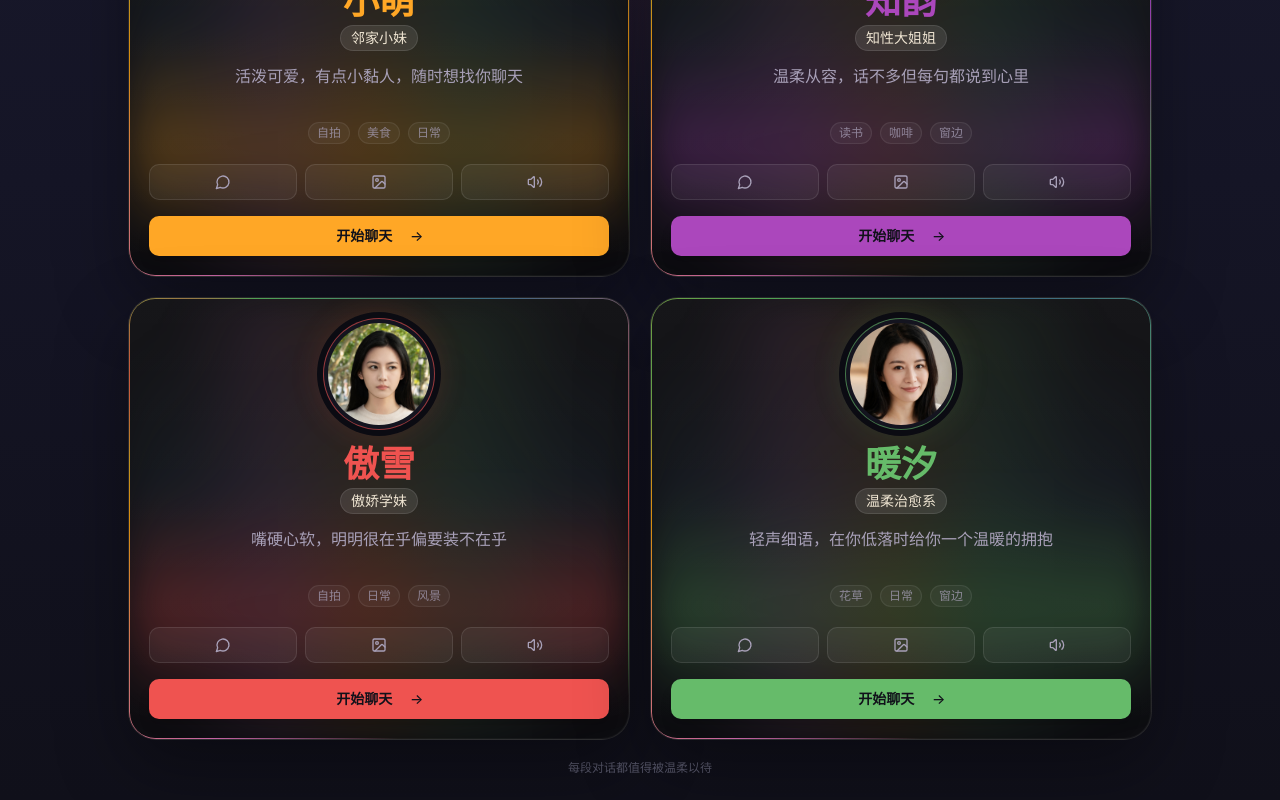
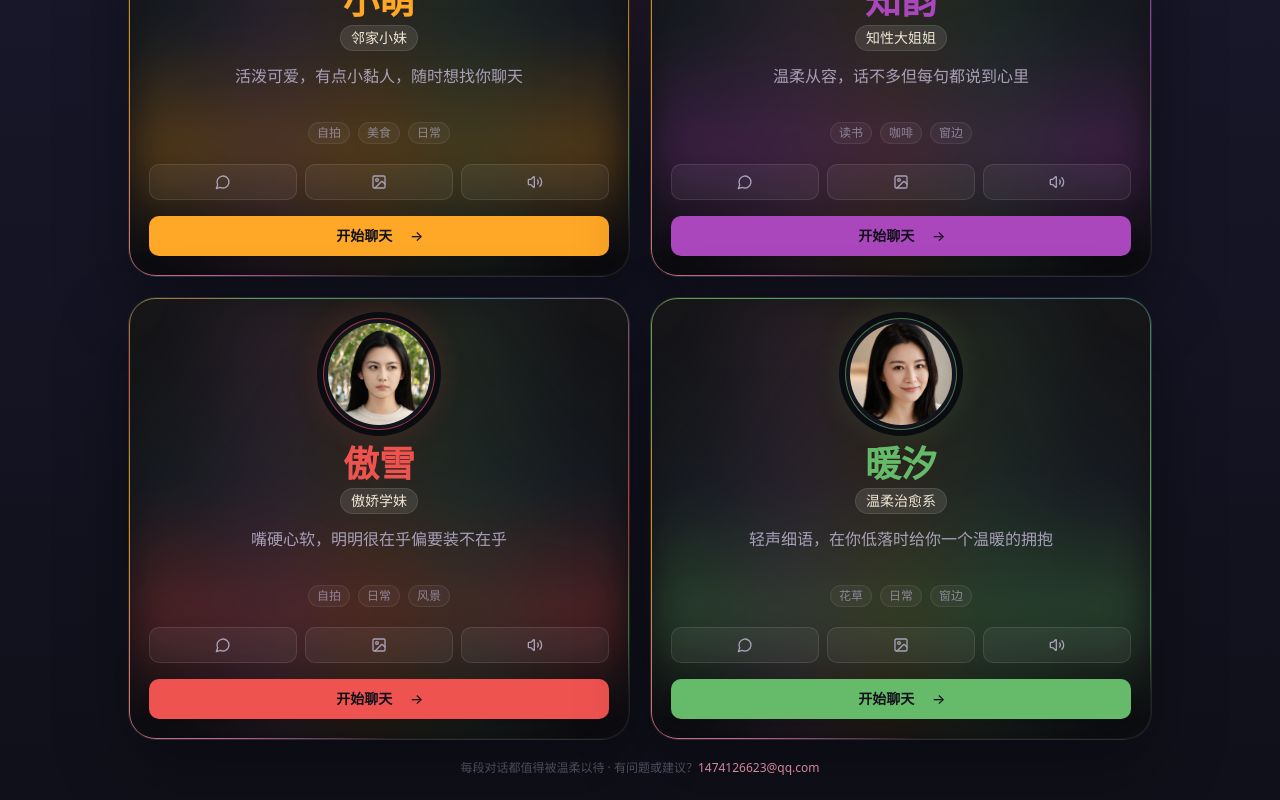
Before and after one commit to XIAOJIA11474126623/-, a Next.js app: page / in a window 1280 px wide. Shown: the part 390-1190 px from the top of the page. Built offline with nearby package versions, Linux system fonts and the light colour scheme; no server answers; a web font is replaced by a local one.

Commit message:
add homepage contact email

```diff
--- a/src/app/page.tsx
+++ b/src/app/page.tsx
@@ -505,7 +505,13 @@ export default function HomePage() {
           animate={{ opacity: 1 }}
           transition={{ delay: shouldReduceMotion ? 0 : 0.8, duration: 0.4 }}
         >
-          每段对话都值得被温柔以待
+          每段对话都值得被温柔以待 · 有问题或建议？
+          <a
+            className="text-[#ff9fbd] transition-colors hover:text-[#ffbed2]"
+            href="mailto:1474126623@qq.com"
+          >
+            1474126623@qq.com
+          </a>
         </motion.p>
       </div>
     </main>
```
